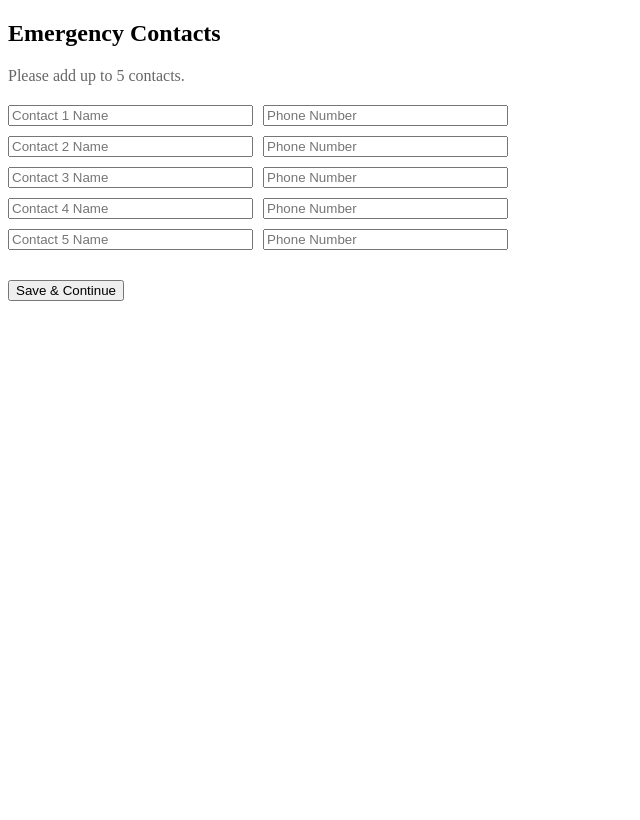
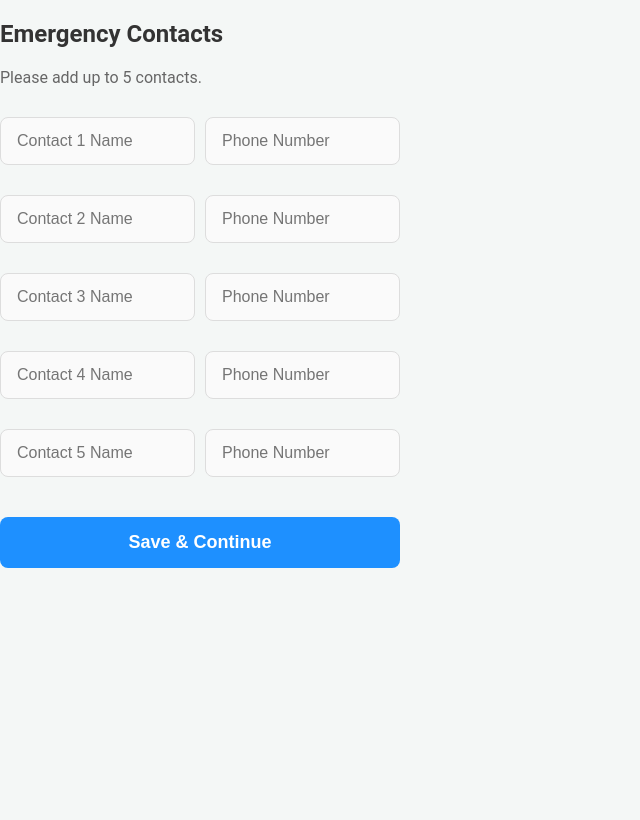
Before and after one commit to Lexie13/RESCU, a Flask app: page /signup-emergency in a window 1280 px wide. Shown: the whole page, without its empty margins (0-640 px from the left). Before the commit the page ends 301 px from the top, so only its background shows below. Run offline with Flask 3, Linux system fonts and the light colour scheme; the visitor is signed in with stand-in values (Sample User, id 1).

Commit message:
Update signup.css

```diff
--- a/frontend/static/signup.css
+++ b/frontend/static/signup.css
@@ -1,23 +1,132 @@
 /* =========================================
-   Persistent "Go Back" Link (Never turns grey)
+   1. General Reset & Base Styles
    ========================================= */
-.login-link a,
-.login-link a:visited,
-.login-link a:active,
-.login-link a:focus {
-    color: #1E90FF !important; /* Forces the blue color always */
-    text-decoration: none;
-    font-weight: 700;
-    outline: none;
+* {
+    box-sizing: border-box;
 }
 
-.login-link a:hover {
-    text-decoration: underline;
-    color: #104E8B !important;
+body, html {
+    height: 100%;
+    margin: 0;
+    font-family: 'Roboto', sans-serif;
+    background: #f4f7f6;
+    color: #333;
 }
 
 /* =========================================
-   Role Slider Styling
+   2. Page Layout (Split Screen)
+   ========================================= */
+.page-wrapper {
+    display: flex;
+    height: 100vh;
+    width: 100%;
+}
+
+.hero-section {
+    flex: 1.2;
+    background: linear-gradient(135deg, #1E90FF, #800080);
+    display: flex;
+    flex-direction: column;
+    justify-content: center;
+    align-items: center;
+    color: white;
+    padding: 40px;
+    text-align: center;
+}
+
+.hero-section h1 {
+    font-family: 'Montserrat', sans-serif;
+    font-size: clamp(50px, 8vw, 90px);
+    margin: 0;
+    letter-spacing: 4px;
+    text-shadow: 0 4px 10px rgba(0, 0, 0, 0.2);
+}
+
+.hero-section p {
+    font-size: 20px;
+    opacity: 0.9;
+    margin-top: 15px;
+    max-width: 800px;
+    line-height: 1.4;
+    white-space: nowrap; /* Keeps branding on one line */
+}
+
+.form-section {
+    flex: 1;
+    display: flex;
+    justify-content: center;
+    align-items: center;
+    background: #ffffff;
+    overflow-y: auto;
+    padding: 40px 20px;
+}
+
+.form-container {
+    width: 100%;
+    max-width: 400px;
+}
+
+/* =========================================
+   3. Form Elements
+   ========================================= */
+form h2 {
+    font-family: 'Montserrat', sans-serif;
+    font-size: 32px;
+    margin-bottom: 8px;
+    color: #222;
+}
+
+.subtext {
+    color: #777;
+    margin-bottom: 25px;
+    font-size: 16px;
+}
+
+input[type="text"],
+input[type="password"],
+input[type="tel"],
+input[type="email"] {
+    width: 100%;
+    padding: 14px 16px;
+    margin: 10px 0;
+    border-radius: 8px;
+    border: 1px solid #ddd;
+    font-size: 16px;
+    transition: all 0.3s ease;
+    background-color: #fafafa;
+}
+
+input:focus {
+    outline: none;
+    border-color: #1E90FF;
+    background-color: #fff;
+    box-shadow: 0 0 0 4px rgba(30, 144, 255, 0.1);
+}
+
+button {
+    width: 100%;
+    padding: 15px;
+    margin-top: 20px;
+    border: none;
+    border-radius: 8px;
+    background: #1E90FF;
+    color: #fff;
+    font-size: 18px;
+    font-weight: 700;
+    cursor: pointer;
+    transition: transform 0.1s, background 0.3s;
+}
+
+button:hover {
+    background: #104E8B;
+}
+
+button:active {
+    transform: scale(0.98);
+}
+
+/* =========================================
+   4. Role Slider Styling (Signup Only)
    ========================================= */
 .role-slider-container {
     display: flex;
```
Also changed, not shown: other parts of frontend/static/signup.css (+55 -10 lines).
